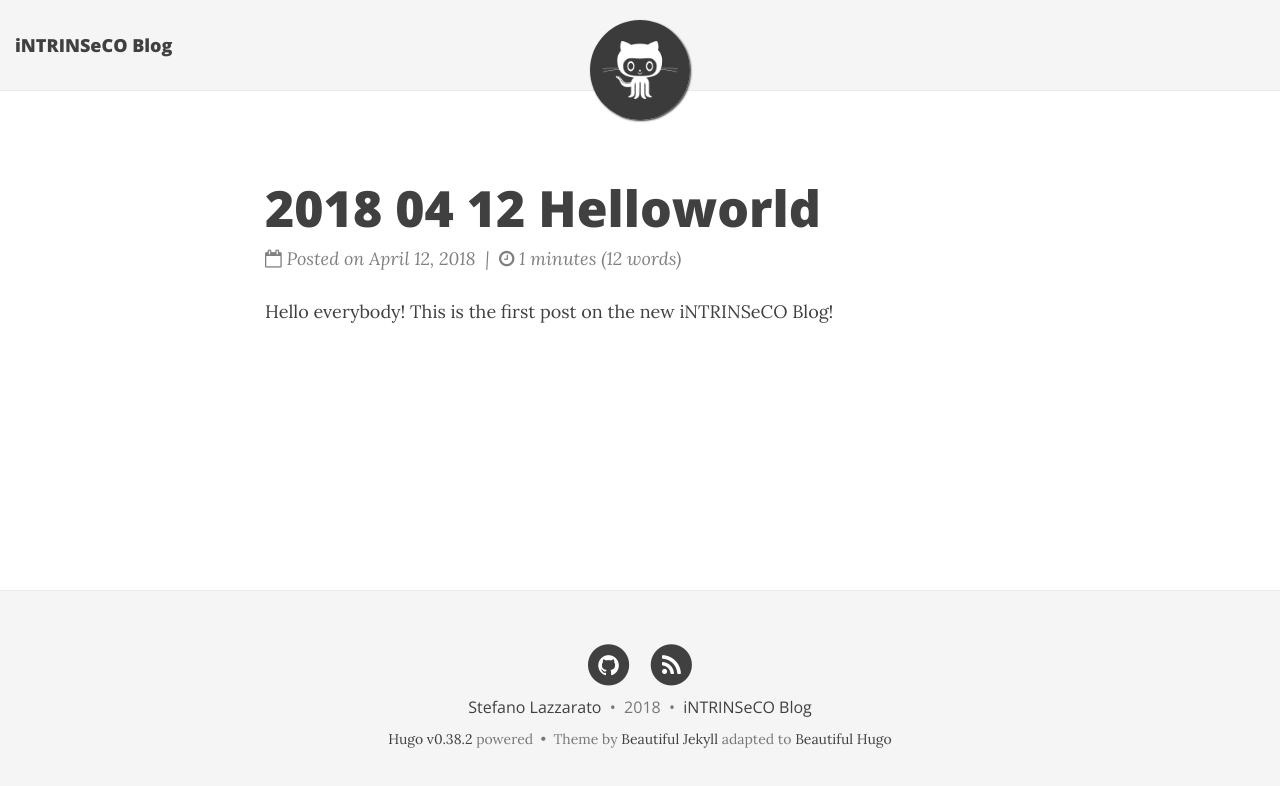
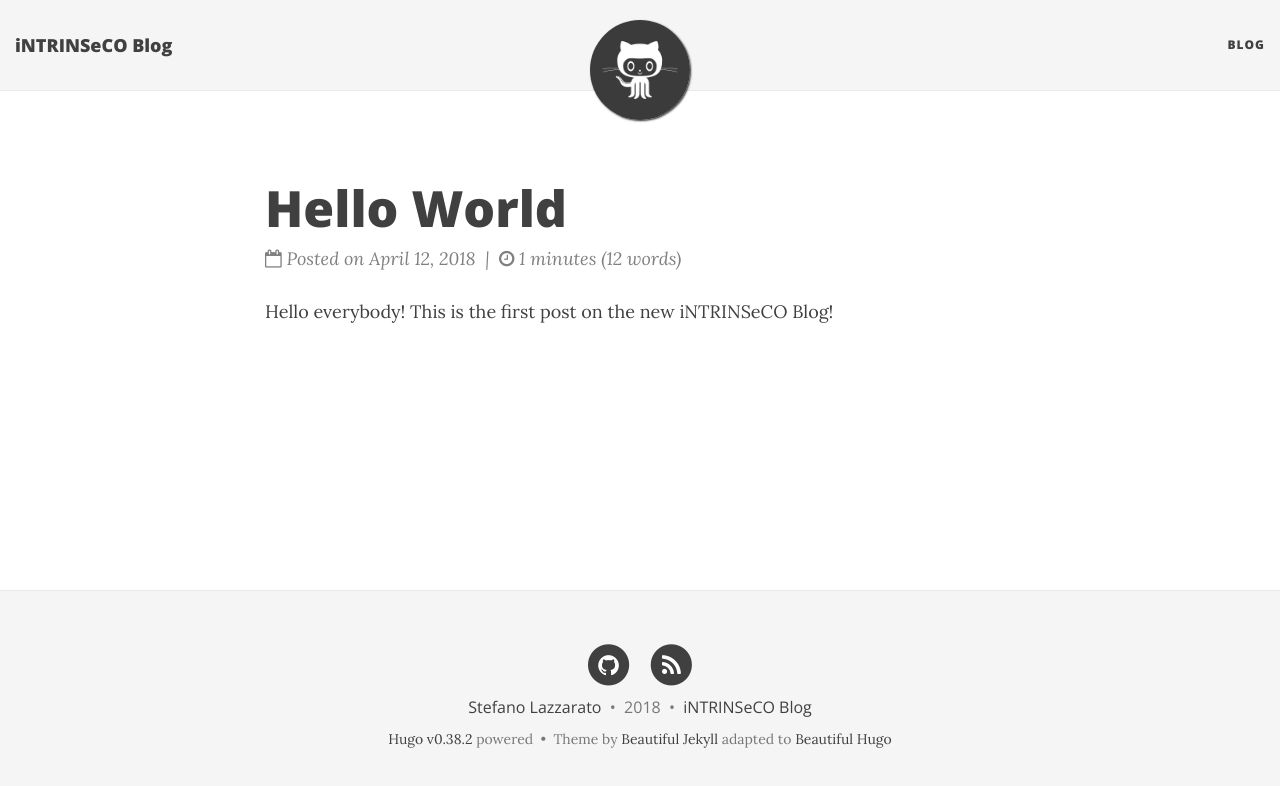
Before and after one commit to stefanolazzarato/stefanolazzarato.github.io, a plain HTML site: page post/2018-04-12-helloworld/index.html in a window 1280 px wide. Drawn offline with nearby package versions, Linux system fonts and the light colour scheme; some packages are replaced by stand-ins of ours; a script that the page names is missing.

Commit message:
Site updated

```diff
--- a/index.xml
+++ b/index.xml
@@ -12,7 +12,7 @@
 
 
     <item>
-      <title>2018 04 12 Helloworld</title>
+      <title>Hello World</title>
       <link>https://stefanolazzarato.github.io/post/2018-04-12-helloworld/</link>
       <pubDate>Thu, 12 Apr 2018 12:58:47 +0200</pubDate>
 
--- a/post/2018-04-12-helloworld/index.html
+++ b/post/2018-04-12-helloworld/index.html
@@ -5,9 +5,9 @@
   <meta http-equiv="X-UA-Compatible" content="IE=edge">
   <meta name="viewport" content="width=device-width, initial-scale=1.0, maximum-scale=1.0">
 
-  <title>2018 04 12 Helloworld</title>
-  <meta property="og:title" content="2018 04 12 Helloworld" />
-  <meta name="twitter:title" content="2018 04 12 Helloworld" />
+  <title>Hello World</title>
+  <meta property="og:title" content="Hello World" />
+  <meta name="twitter:title" content="Hello World" />
   <meta name="description" content="Hello everybody! This is the first post on the new iNTRINSeCO Blog!">
   <meta property="og:description" content="Hello everybody! This is the first post on the new iNTRINSeCO Blog!">
   <meta name="twitter:description" content="Hello everybody! This is the first post on the new iNTRINSeCO Blog!">
@@ -100,6 +100,12 @@
       <ul class="nav navbar-nav navbar-right">
 
 
+            <li>
+              <a title="Blog" href="/post">Blog</a>
+            </li>
+
+
+
 
 
 
@@ -140,7 +146,7 @@
         <div class="row">
           <div class="col-lg-8 col-lg-offset-2 col-md-10 col-md-offset-1">
             <div class="post-heading">
-              <h1>2018 04 12 Helloworld</h1>
+              <h1>Hello World</h1>
 
 
                   <span class="post-meta">
--- a/post/index.xml
+++ b/post/index.xml
@@ -12,7 +12,7 @@
 
 
     <item>
-      <title>2018 04 12 Helloworld</title>
+      <title>Hello World</title>
       <link>https://stefanolazzarato.github.io/post/2018-04-12-helloworld/</link>
       <pubDate>Thu, 12 Apr 2018 12:58:47 +0200</pubDate>
 
```
Also changed, not shown: 404.html (+6 -0 lines), categories/index.html (+6 -0 lines), index.html (+7 -1 lines), post/index.html (+7 -1 lines), tags/index.html (+6 -0 lines).
